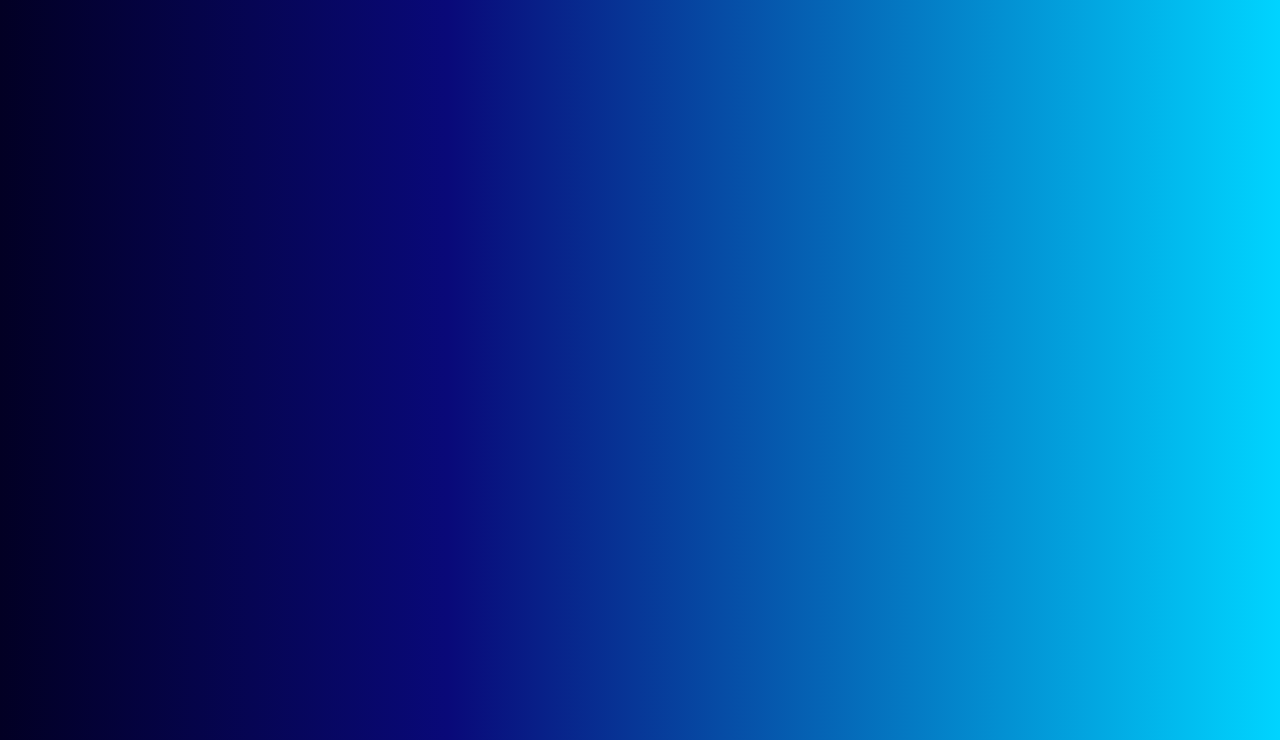
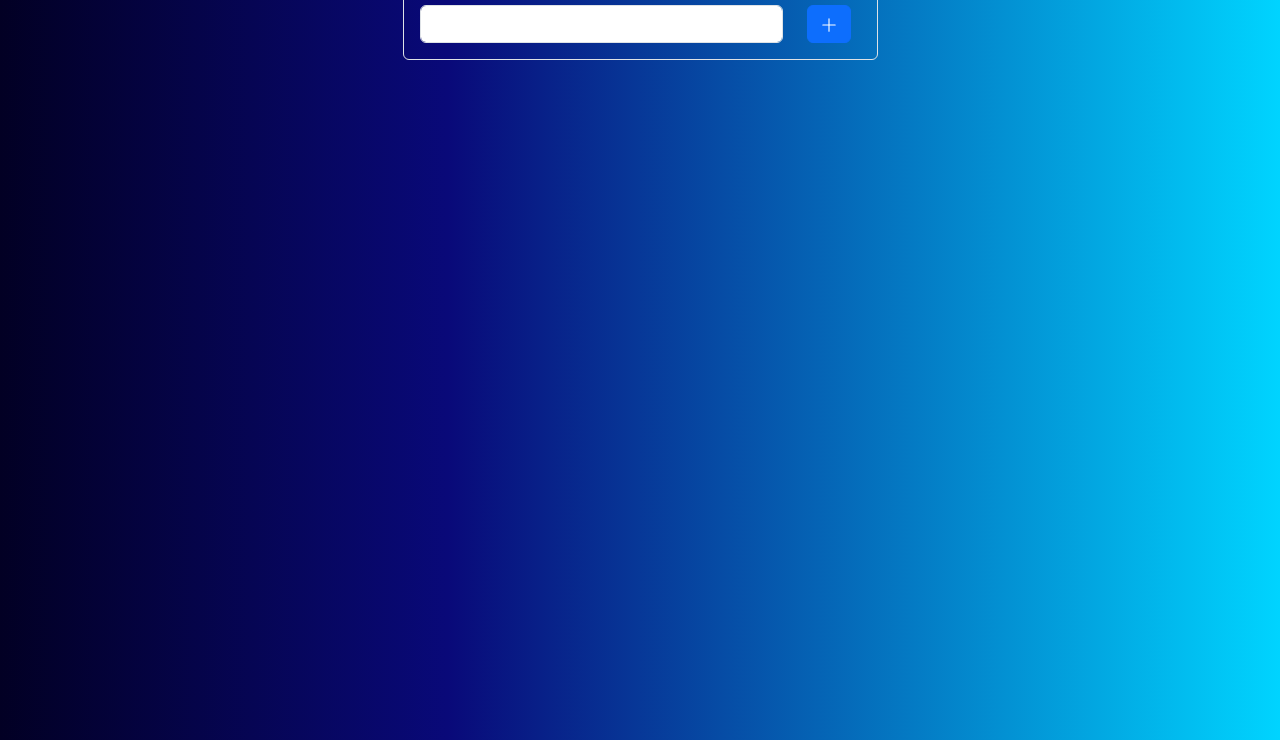
Before and after one commit to BayanAlmaghrebi/JS-ToDo, a plain HTML site: page index.html in a window 1280 px wide. Shown: the part 60-800 px from the top of the page. Drawn offline with nearby package versions, Linux system fonts and the light colour scheme.

Commit message:
added todo form with icon

```diff
--- a/index.html
+++ b/index.html
@@ -11,7 +11,25 @@
     <link rel="stylesheet" href="css/style.css">
 </head>
   <body>
-   <h1>test</h1>
+  <div class="container">
+    <div class="row mt-5">
+        <div class="col-lg-5 mx-auto border rounded p-3">
+
+            <form class="row">
+                <div class="col-10">
+                    <input type="text" class="form-control">
+                </div>
+                <div class="col-lg-2">
+                    <button type="submit" class="btn btn-primary">
+                        <svg xmlns="http://www.w3.org/2000/svg" width="18" height="18" fill="currentColor" class="bi bi-plus-lg" viewBox="0 0 16 16">
+                            <path fill-rule="evenodd" d="M8 2a.5.5 0 0 1 .5.5v5h5a.5.5 0 0 1 0 1h-5v5a.5.5 0 0 1-1 0v-5h-5a.5.5 0 0 1 0-1h5v-5A.5.5 0 0 1 8 2Z"/>
+                        </svg>
+                    </button>
+                </div>
+            </form>
+        </div>
+    </div>
+  </div>
     <script src="https://cdn.jsdelivr.net/npm/bootstrap@5.3.0/dist/js/bootstrap.bundle.min.js" integrity="sha384-geWF76RCwLtnZ8qwWowPQNguL3RmwHVBC9FhGdlKrxdiJJigb/j/68SIy3Te4Bkz" crossorigin="anonymous"></script>
     <script src="js/code.js"></script>
 </body>
```
